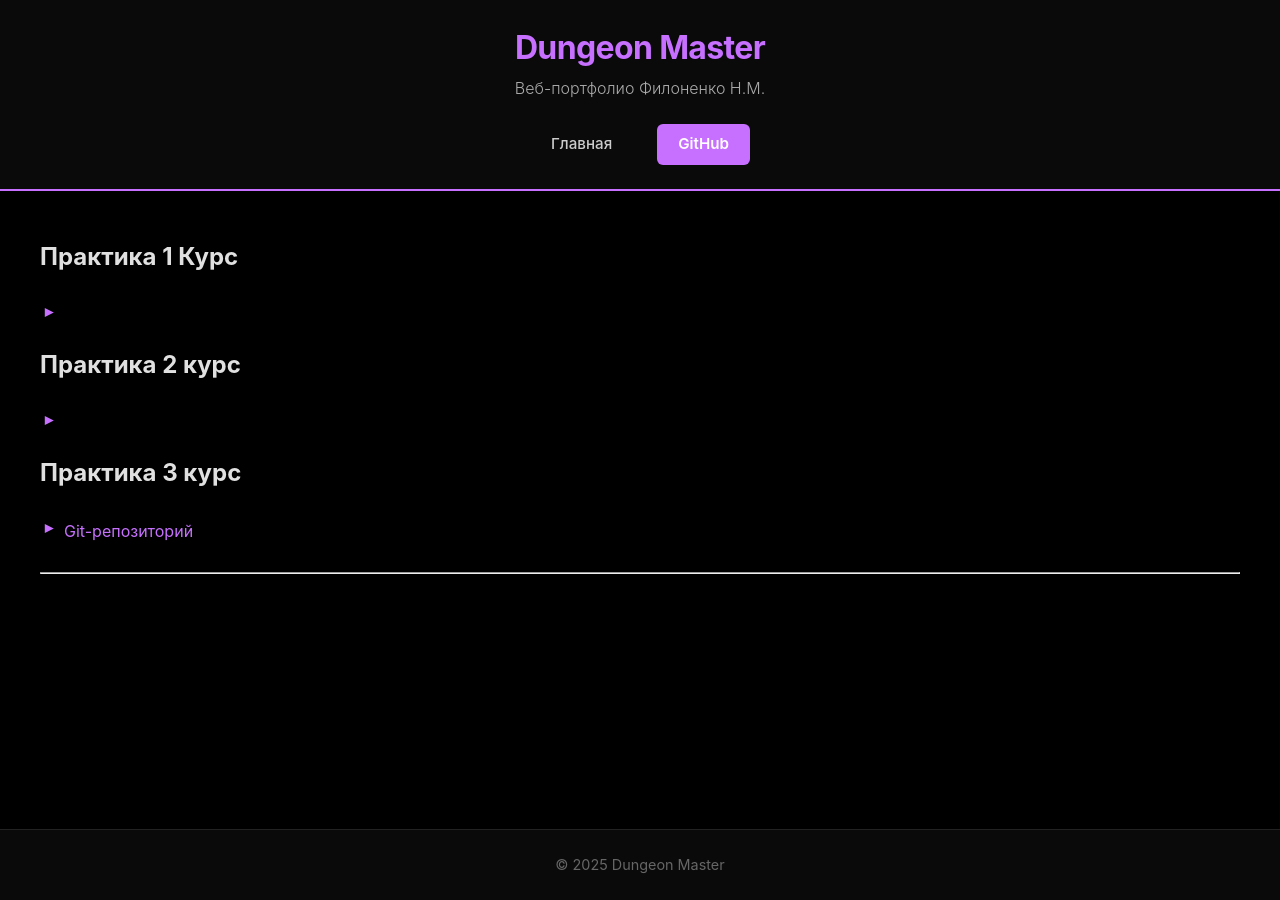
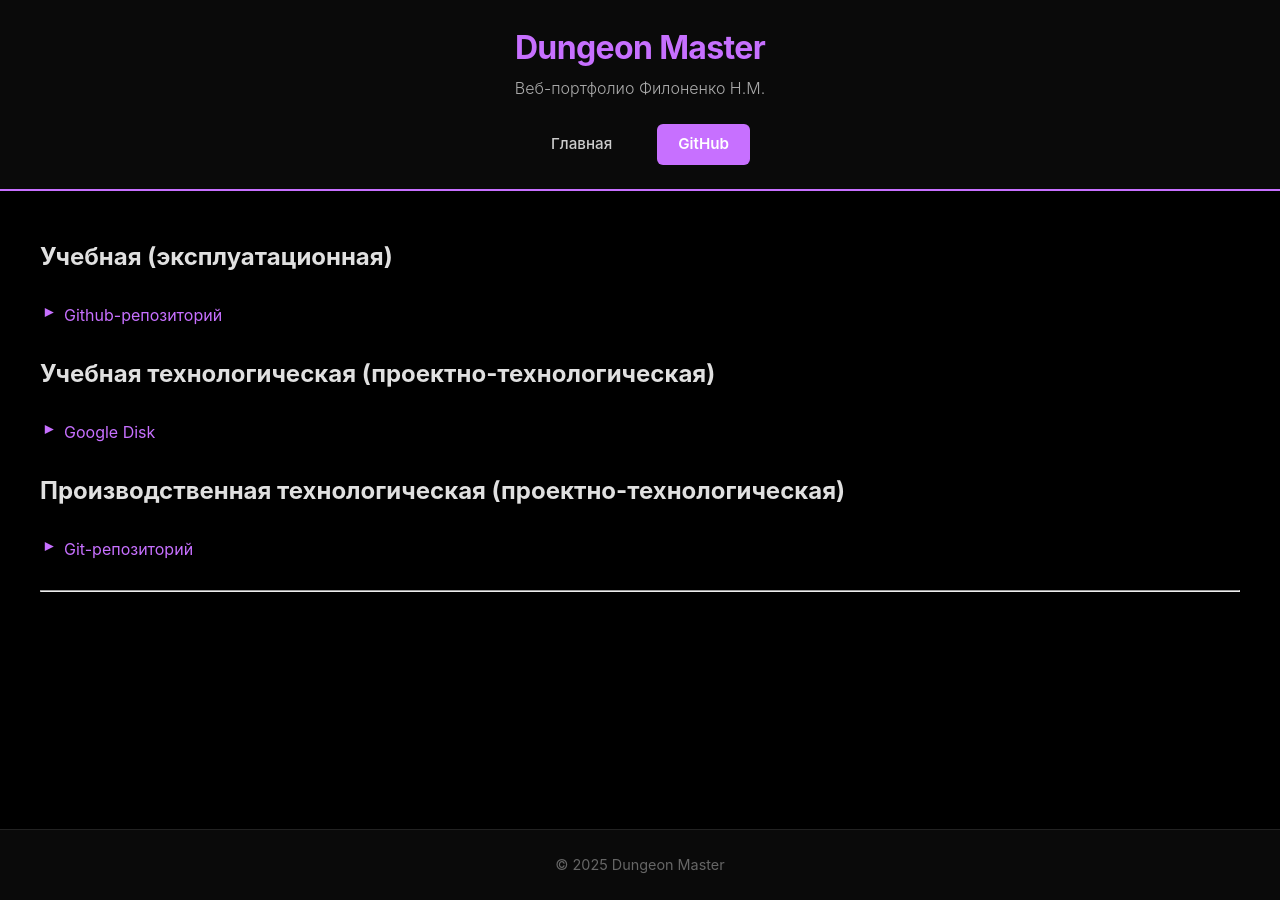
Before and after one commit to JunHerz/JunHerz.github.io, a Jekyll site: the page built from courses/practices/index.md, in a window 1280 px wide. Built offline with Jekyll 4.4.1, drawn with Linux system fonts in a browser that asks for light colours.

Commit message:
Update index.md

```diff
--- a/courses/practices/index.md
+++ b/courses/practices/index.md
@@ -3,13 +3,13 @@ layout: default
 title: "Учебные практики"
 ---
 
-## Практика 1 Курс
-- []()
+## Учебная (эксплуатационная)
+- [Github-репозиторий](https://github.com/JunHerz/HerzenUniversity)
 
-## Практика 2 курс
-- []()
+## Учебная технологическая (проектно-технологическая)
+- [Google Disk](https://drive.google.com/drive/folders/1r9zqD934sdE3Y8Wg3udQvZ7TFDPoJyaf?usp=drive_link)
 
-## Практика 3 курс
+## Производственная технологическая (проектно-технологическая)
 - [Git-репозиторий](https://git.herzen.spb.ru/1140155/practice-3-course)
 
 ---
```
